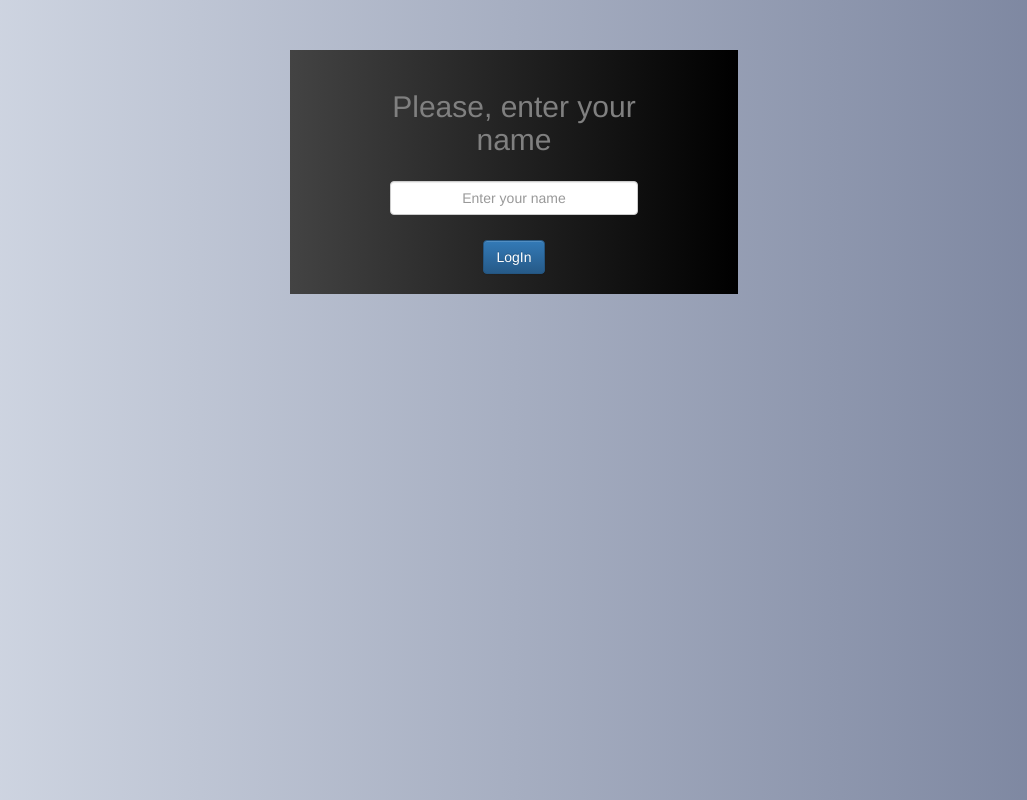
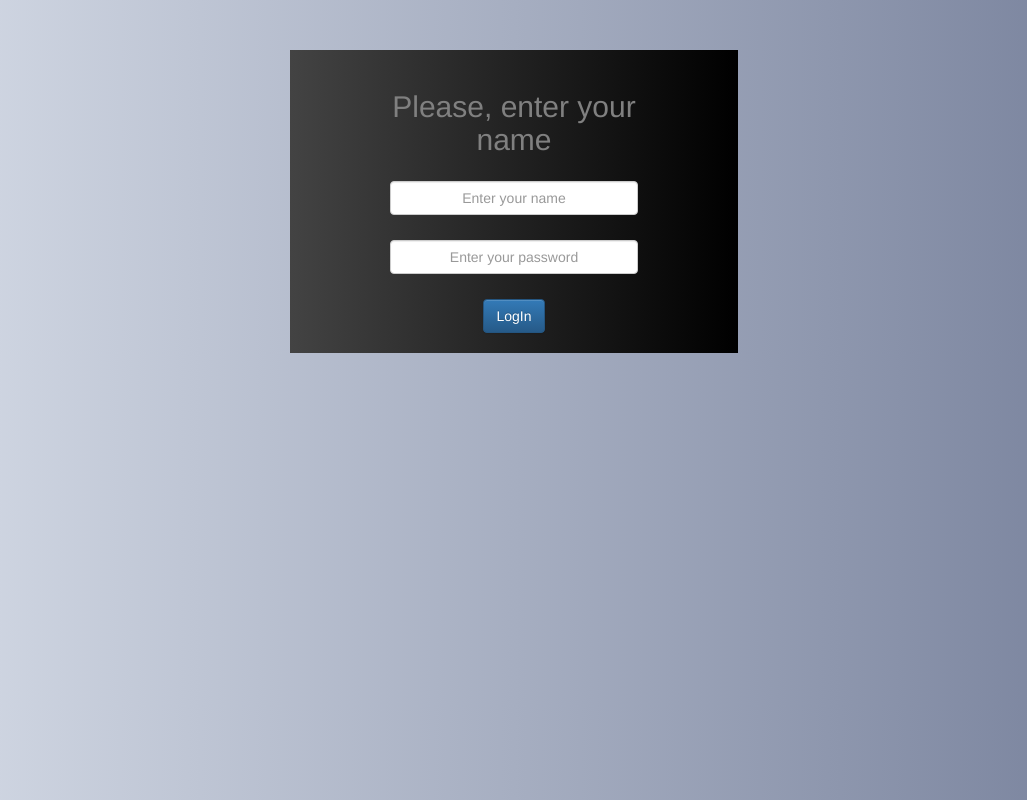
Before and after one commit to TatianaAKurvinen/MyDemoProject_DepartmentWorkflow, a React (Create React App) app in the folder MyDemoProject/MyDemoProject/ClientApp/: page / in a window 1280 px wide. Shown: the whole page, without its empty margins (126-1153 px from the left). Built offline with nearby package versions, Linux system fonts and the light colour scheme; no server answers; a web font is replaced by a local one.

Commit message:
LogIn is updated with password request and check

```diff
--- a/MyDemoProject/MyDemoProject/ClientApp/src/components/Employees.js
+++ b/MyDemoProject/MyDemoProject/ClientApp/src/components/Employees.js
@@ -65,13 +65,11 @@ export class Employees extends Component {
                         <label>Done</label></div></div></tr>);
 
                       //  onClick={this.setState({ ...this.state, doneTask: this.name })}
-
-
-
                 }
             }
             return tasks;
-        }
+            }
+
 
         renderTasks1() {
 
--- a/MyDemoProject/MyDemoProject/ClientApp/src/components/LogIn.js
+++ b/MyDemoProject/MyDemoProject/ClientApp/src/components/LogIn.js
@@ -10,6 +10,7 @@ export class LogIn extends Component {
         this.state = {
             employeeList: [],
             employeeName: '',
+            password: ''
 
         }
     }
@@ -20,7 +21,7 @@ export class LogIn extends Component {
             .then(response => response.json())
             .then((employee) => {
                 this.setState({
-                    employeeList: employee
+                    employeeList: employee,
 
                 });
                 console.log('employee fetch');
@@ -29,9 +30,10 @@ export class LogIn extends Component {
 
     checkEmployee = () => {
         let employeeName = this.state.employeeName;
+        let password = this.state.password;
 
         for (let i = 0; i < this.state.employeeList.length; i++)
-        {
+            if (this.state.employeeList[i].employeeName === employeeName && this.state.employeeList[i].password === password) {
                 if (this.state.employeeList[i].employeeName === employeeName && this.state.employeeList[i].title === "Päällikkö") {
                     window.location.assign('/TeamLeader/');
                 }
@@ -55,6 +57,7 @@ export class LogIn extends Component {
                 <h2> Please, enter your name</h2>
 
                     <input type="text" className="form-control" id="LogInInput" placeholder="Enter your name" onChange={e => this.setState({ ...this.state, employeeName: e.target.value })} />
+                    <input type="password" className="form-control" id="LogInInput" placeholder="Enter your password" onChange={e => this.setState({ ...this.state, password: e.target.value })} />
 
                 <button type="submit" className="btn btn-primary" onClick={this.checkEmployee} >LogIn</button>
 
```
Lines whose indentation alone changed are shown as unchanged.
